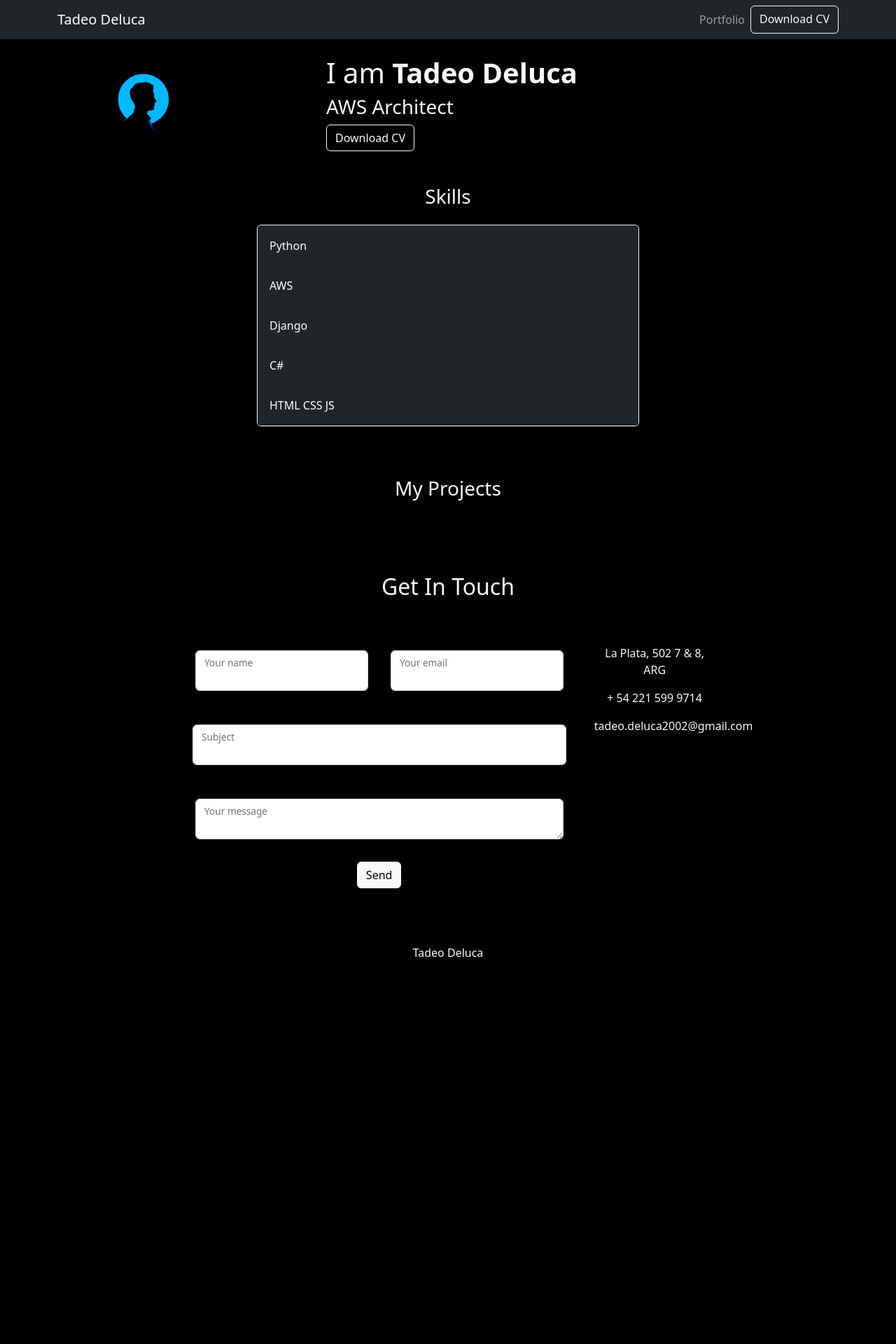
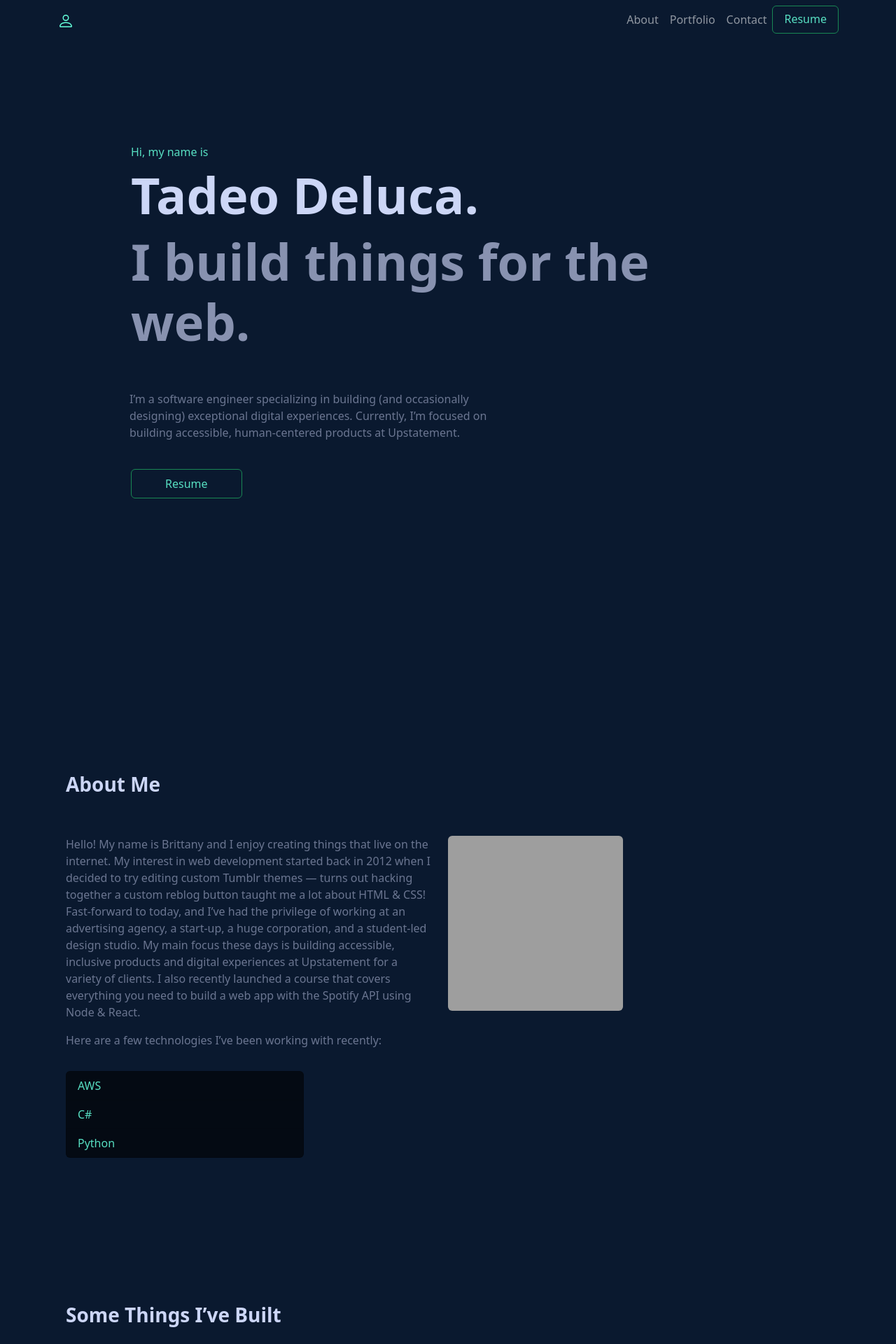
Before and after one commit to TadeopCreator/portfolio-website, a Django app: page / in a window 1280 px wide. Shown: the top 1920 px of the page at 70% size. Before the commit the page ends 1367 px from the top, so only its background shows below. Run offline with Django 4.2, Linux system fonts and the light colour scheme; data that the repository does not hold is empty; grey boxes are pictures that could not be loaded.

Commit message:
Stylized

```diff
--- a/django_portfolio/settings.py
+++ b/django_portfolio/settings.py
@@ -24,7 +24,7 @@ BASE_DIR = Path(__file__).resolve().parent.parent
 SECRET_KEY = "django-insecure-59kd@6n+h7@se7y1g#xg8us6s7s5ufp9mwadh4*bo36v*a9tez"
 
 # SECURITY WARNING: don't run with debug turned on in production!
-DEBUG = False
+DEBUG = True
 
 ALLOWED_HOSTS = ['*']
 
--- /dev/null
+++ b/portfolio/templates/_partials/about.html
@@ -0,0 +1,27 @@
+{% load static %}
+<div class="row" style="margin-top: 20rem;">
+    <div class="col-md-12 my-5">
+        <h3 class="fw-bolder" style="color: #CCD6F6;">About Me</h3>
+    </div>
+    <div class="row">
+        <div class="col-md-6">
+            <p class="fw-light" style="color: #6B7691;">Hello! My name is Brittany and I enjoy creating things that live on the internet. My interest in web development started back in 2012 when I decided to try editing custom Tumblr themes — turns out hacking together a custom reblog button taught me a lot about HTML & CSS!
+                Fast-forward to today, and I’ve had the privilege of working at an advertising agency, a start-up, a huge corporation, and a student-led design studio. My main focus these days is building accessible, inclusive products and digital experiences at Upstatement for a variety of clients.
+                I also recently launched a course that covers everything you need to build a web app with the Spotify API using Node & React.
+            </p>
+            <p class="fw-light" style="color: #6B7691;">Here are a few technologies I’ve been working with recently:</p>
+        </div>
+        <div class="col-md-6">
+            <img src="https://picsum.photos/250/250" class="rounded" alt="Profile Picture">
+        </div>
+    </div>
+    <div class="row mt-3">
+        <div class="col-md-4">
+            <ul class="list-group">
+                <li class="list-group-item fw-light" style="background-color: #040a13; color: #57DFC2;">AWS</li>
+                <li class="list-group-item fw-light" style="background-color: #040a13; color: #57DFC2;">C#</li>
+                <li class="list-group-item fw-light" style="background-color: #040a13; color: #57DFC2;">Python</li>
+              </ul>
+        </div>
+    </div>
+</div>
--- a/portfolio/templates/_partials/contact.html
+++ b/portfolio/templates/_partials/contact.html
@@ -1,74 +1,14 @@
-<section class="mb-4">
-    <!--Section heading-->
-    <h2 class="h1-responsive font-weight-bold text-center my-4">Get In Touch</h2>
-    <div class="row w-75 p-3 mx-auto">
-        <!--Grid column-->
-        <div class="col-md-9 mb-md-0 mb-5">
-            <form id="contact-form" name="contact-form" action="/" method="POST">
-                {% csrf_token %}
-                <!--Grid row-->
-                <div class="row p-3">
-                    <!--Grid column-->
-                    <div class="col-md-6 p-3">
-                        <div class="form-floating mb-0 text-dark">
-                            <input type="text" id="name" name="name" class="form-control">
-                            <label for="name" class="">Your name</label>
-                        </div>
-                    </div>
-                    <!--Grid column-->
-
-                    <!--Grid column-->
-                    <div class="col-md-6 p-3">
-                        <div class="form-floating mb-0 text-dark">
-                            <input type="text" id="floatingInputValue" name="email" class="form-control">
-                            <label for="floatingInputValue">Your email</label>
-                        </div>
-                    </div>
-                    <!--Grid column-->
-
-                </div>
-                <!--Grid row-->
-                <div class="row p-3">
-                    <div class="col-md-12">
-                        <div class="form-floating mb-0 text-dark">
-                            <input type="text" id="subject" name="subject" class="form-control">
-                            <label for="subject" class="">Subject</label>
-                        </div>
-                    </div>
-                </div>
-                <!--Grid row-->
-                <div class="row p-3">
-                    <!--Grid column-->
-                    <div class="col-md-12 p-3">
-                        <div class="form-floating text-dark">
-                            <textarea type="text" id="floatingTextarea" name="message" rows="2" class="form-control md-textarea"></textarea>
-                            <label for="message">Your message</label>
-                        </div>
-
-                    </div>
-                </div>
-            </form>
-
-            <div class="text-center text-md-left">
-                <a class="btn btn-light" onclick="document.getElementById('contact-form').submit();">Send</a>
-            </div>
-            <div class="status"></div>
-        </div>
-        <!--Grid column-->
-        <div class="col-md-3 text-center pt-4">
-            <ul class="list-unstyled mb-0">
-                <li><i class="fas fa-map-marker-alt fa-2x"></i>
-                    <p>La Plata, 502 7 & 8, ARG</p>
-                </li>
-
-                <li><i class="fas fa-phone mt-4 fa-2x"></i>
-                    <p>+ 54 221 599 9714</p>
-                </li>
-
-                <li><i class="fas fa-envelope mt-4 fa-2x"></i>
-                    <p>tadeo.deluca2002@gmail.com</p>
-                </li>
-            </ul>
-        </div>
+{% load static %}
+<div class="row justify-content-center text-center" style="margin-top: 10rem; margin-bottom: 10rem;">
+    <div class="col-md-4 my-5 ">
+        <h6 class="fw-light" style="color:#57DFC2">What’s Next?</h6>
+        <h2 class="display-5 fw-bolder" style="color: #CCD6F6;">Get In Touch</h2>
     </div>
-</section>
+    <div class="row justify-content-center text-center">
+        <p class="col-md-6 fw-light" style="color: #6B7691;">Although I’m not currently looking for any new opportunities, my inbox is always open. Whether you have a question or just want to say hi, I’ll try my best to get back to you!
+        </p>
+    </div>
+    <div class="my-4">
+        <a type="button" href="/" class="btn btn-outline-success px-5 py-2" style="background-color: #0a192f; color: #57DFC2;" target="_blank">Say Hello</a>
+    </div>
+</div>
--- a/portfolio/templates/_partials/footer.html
+++ b/portfolio/templates/_partials/footer.html
@@ -1,7 +1,7 @@
 <footer class="bg-light text-center text-lg-start">
     <!-- Copyright -->
-    <div class="text-center p-3" style="background-color: rgba(0, 0, 0, 1);">
-      <p class="text-light">Tadeo Deluca</p>
+    <div class="text-center p-3" style="background-color: #0a192f;">
+      <a href="https://github.com/TadeopCreator/django-portfolio" class="fw-light" style="color: #57DFC2; text-decoration: none" target="_blank">Built by Tadeo Deluca</a>
     </div>
     <!-- Copyright -->
   </footer>
--- a/portfolio/templates/_partials/navbar.html
+++ b/portfolio/templates/_partials/navbar.html
@@ -1,14 +1,20 @@
 {% load static %}
-<nav class="navbar navbar-expand-lg navbar-dark bg-dark">
+<nav class="navbar navbar-expand-lg navbar-dark" style="background-color: #0a192f;">
     <div class="container">
-      <a class="navbar-brand" href="/">Tadeo Deluca</a>
+      <a class="navbar-brand" href="/">
+        <svg xmlns="http://www.w3.org/2000/svg" width="24" height="24" fill="currentColor" class="bi bi-person" viewBox="0 0 16 16" style="color: #64FFDA;">
+          <path d="M8 8a3 3 0 1 0 0-6 3 3 0 0 0 0 6zm2-3a2 2 0 1 1-4 0 2 2 0 0 1 4 0zm4 8c0 1-1 1-1 1H3s-1 0-1-1 1-4 6-4 6 3 6 4zm-1-.004c-.001-.246-.154-.986-.832-1.664C11.516 10.68 10.289 10 8 10c-2.29 0-3.516.68-4.168 1.332-.678.678-.83 1.418-.832 1.664h10z"/>
+        </svg>
+      </a>
       <button class="navbar-toggler" type="button" data-bs-toggle="collapse" data-bs-target="#navbarNavAltMarkup" aria-controls="navbarNavAltMarkup" aria-expanded="false" aria-label="Toggle navigation">
         <span class="navbar-toggler-icon"></span>
       </button>
       <div class="collapse navbar-collapse" id="navbarNavAltMarkup">
         <div class="navbar-nav ms-auto">
+          <a class="nav-link" href="{% url 'projects:posts' %}">About</a>
           <a class="nav-link" href="{% url 'projects:posts' %}">Portfolio</a>
-          <a type="button" class="btn btn-outline-light" href="{% static 'portfolio/Resume.pdf' %}" target="_blank">Download CV</a>
+          <a class="nav-link" href="{% url 'projects:posts' %}">Contact</a>
+          <a type="button" href="{% static 'portfolio/Resume.pdf' %}" class="btn btn-outline-success px-3" style="background-color: #0a192f; color: #57DFC2;" target="_blank">Resume</a>
         </div>
       </div>
     </div>
--- /dev/null
+++ b/portfolio/templates/_partials/portfolio.html
@@ -0,0 +1,35 @@
+{% load static %}
+<div class="row" style="margin-top: 10rem;">
+    <div class="col-md-12 my-5">
+        <h3 class="fw-bolder" style="color: #CCD6F6;">Some Things I’ve Built</h3>
+    </div>
+        {% for project in projects %}
+        <div class="row text-center"></div>
+            <div class="col-md-6">
+                <img src="https://picsum.photos/450/300" alt="{{project.title}}" class="img-fluid p-3" />
+            </div>
+            <div class="col-md-6 p-3">
+                <h6 class="fw-light" style="color:#57DFC2">Featured Project</h6>
+                <h3 class="fw-semibold" style="color: #CCD6F6;">{{project.title}}</h3>
+                <div class="container border border-secondary border-opacity-25 rounded my-3 p-2">
+                    <p style="color: #6B7691;">{{project.description}}</p>
+                </div>
+                <div class="d-flex">
+                    <a href="{{project.url}}" target="_blank">
+                        <svg style="color: #CCD6F6;" xmlns="http://www.w3.org/2000/svg" width="32" height="32" fill="currentColor" class="bi bi-github" viewBox="0 0 16 16">
+                            <path d="M8 0C3.58 0 0 3.58 0 8c0 3.54 2.29 6.53 5.47 7.59.4.07.55-.17.55-.38 0-.19-.01-.82-.01-1.49-2.01.37-2.53-.49-2.69-.94-.09-.23-.48-.94-.82-1.13-.28-.15-.68-.52-.01-.53.63-.01 1.08.58 1.23.82.72 1.21 1.87.87 2.33.66.07-.52.28-.87.51-1.07-1.78-.2-3.64-.89-3.64-3.95 0-.87.31-1.59.82-2.15-.08-.2-.36-1.02.08-2.12 0 0 .67-.21 2.2.82.64-.18 1.32-.27 2-.27.68 0 1.36.09 2 .27 1.53-1.04 2.2-.82 2.2-.82.44 1.1.16 1.92.08 2.12.51.56.82 1.27.82 2.15 0 3.07-1.87 3.75-3.65 3.95.29.25.54.73.54 1.48 0 1.07-.01 1.93-.01 2.2 0 .21.15.46.55.38A8.012 8.012 0 0 0 16 8c0-4.42-3.58-8-8-8z"/>
+                        </svg>
+                    </a>
+                    <p class="mx-3 mt-1" style="color: #6B7691;">VS Code
+                        Sublime Text
+                        Atom
+                        iTerm2
+                        Hyper</p>
+                </div>
+            </div>
+        {% endfor %}
+        <div class="my-4 text-end">
+            <a type="button" href="/" class="btn btn-outline-success px-5 py-2" style="background-color: #0a192f; color: #57DFC2;" target="_blank">See More</a>
+        </div>
+    </div>
+</div>
--- a/portfolio/templates/home.html
+++ b/portfolio/templates/home.html
@@ -1,61 +1,30 @@
 {% extends 'layout.html' %}
 {% load static %}
+
 {% block content %}
-{% if name %}
-    <div class="alert alert-success" role="alert">
-        Thanks {{ name }}. Email sent!
+    <div class="row" style="margin-top: 5rem;">
+        <div class="col-md-10 my-5 mx-auto">
+            <h6 class="fw-light" style="color:#57DFC2">Hi, my name is</h6>
+            <h1 class="display-2 fw-bolder" style="color: #CCD6F6;">Tadeo Deluca.</h1>
+            <h1 class="display-2 fw-bold" style="color: #8892B0;">I build things for the web.</h1>
+        </div>
+        <div class="row">
+            <div class="col-md-6 offset-md-1">
+                <p class="fw-light" style="color: #6B7691;">I’m a software engineer specializing in building (and occasionally designing) exceptional digital experiences. Currently, I’m focused on building accessible, human-centered products at Upstatement.</p>
+            </div>
+        </div>
+        <div class="col-md-10 my-4 mx-auto">
+            <a type="button" href="{% static 'portfolio/Resume.pdf' %}" class="btn btn-outline-success px-5 py-2" style="background-color: #0a192f; color: #57DFC2;" target="_blank">Resume</a>
+        </div>
     </div>
-    <a type="button" href="/" class="btn btn-outline-light">Go back</a>
-    {% else %}
-    <header class="row">
-        <div class="col-md-4">
-            <img src="{% static 'portfolio/profile.png' %}" class="rounded" alt="Profile Picture">
-        </div>
 
-        <div class="col-md-8 my-auto">
-            <h1>I am <strong>Tadeo Deluca</strong></h1>
-            <h3>AWS Architect</h3>
-            <a class="btn btn-outline-light" href="{% static 'portfolio/Resume.pdf' %}" target="_blank">Download CV</a>
-        </div>
-    </header>
+    <!--About Me-->
+    {% include '_partials/about.html' %}
 
-    {% if not name %}
-    <!--Skills-->
-    <br> <br>
-    <h3 class="text-center">Skills</h3>
-    <div class="mt-4  d-flex justify-content-center">
-        <ul class="list-group w-50 border border-white">
-            <li class="list-group-item text-bg-dark p-3">Python</li>
-            <li class="list-group-item text-bg-dark p-3">AWS</li>
-            <li class="list-group-item text-bg-dark p-3">Django</li>
-            <li class="list-group-item text-bg-dark p-3">C#</li>
-            <li class="list-group-item text-bg-dark p-3">HTML CSS JS</li>
-          </ul>
-    </div>
-    <br> <br>
-    <div class="row my-4 text-center">
-        <h3>My Projects</h3>
+    <!--Portfolio-->
+    {% include '_partials/portfolio.html' %}
 
-        {% for project in projects %}
-            <div class="col-md-4 p-4">
-                <div class="card bg-black card-project" href="{{project.url}}">
-                    <div class="card-body">
-                        <h3>{{project.title}}</h3>
-                        <p>{{project.description}}</p>
-                        <img src="{{project.image.url}}" alt="{{project.title}}" class="img-fluid p-3" />
-                        {% if project.url %}
-                            <a class="btn btn-outline-light" href="{{project.url}}" target="_blank">Check Project</a>
-                        {% endif %}
-                    </div>
-                </div>
-            </div>
-        {% endfor %}
-    </div>
-{% endif %}
-    <br> <br>
-
-    <!--Contact Form-->
+    <!--Contact-->
     {% include '_partials/contact.html' %}
-{% endif %}
 
 {% endblock %}
--- a/portfolio/templates/layout.html
+++ b/portfolio/templates/layout.html
@@ -11,7 +11,7 @@
     <link rel="shortcut icon" type="image/x-icon" href="{% static 'dev_favicon.webp' %}">
     <link rel="stylesheet" href="{% static 'styles/main.css' %}">
   </head>
-  <body class="text-light bg-black">
+  <body class="text-light" style="background-color: #0a192f;">
     {% include '_partials/navbar.html' %}
 
     <div class="container p-4">
--- a/portfolio/views.py
+++ b/portfolio/views.py
@@ -1,24 +1,8 @@
 from django.shortcuts import render
 from .models import Project
-from django.core.mail import send_mail
 
 # Create your views here.
 def home(request):
     projects = Project.objects.all()
 
-    # Send an email
-    print('send an email')
-    if request.method == 'POST':
-        subject = request.POST['subject']
-        message = request.POST['message']
-        name = request.POST['name']
-        email = request.POST['email']
-        send_mail(
-            'Portfolio Contact from {} | {}'.format(name, subject),
-            message,
-            email,
-            ['tadeo.deluca2002@gmail.com']
-        )
-        return render(request, 'home.html', {'name': name})
-    else:
-        return render(request, 'home.html', {'projects': projects})
+    return render(request, 'home.html', {'projects': projects})
```
Also changed, not shown: 1 other file.
